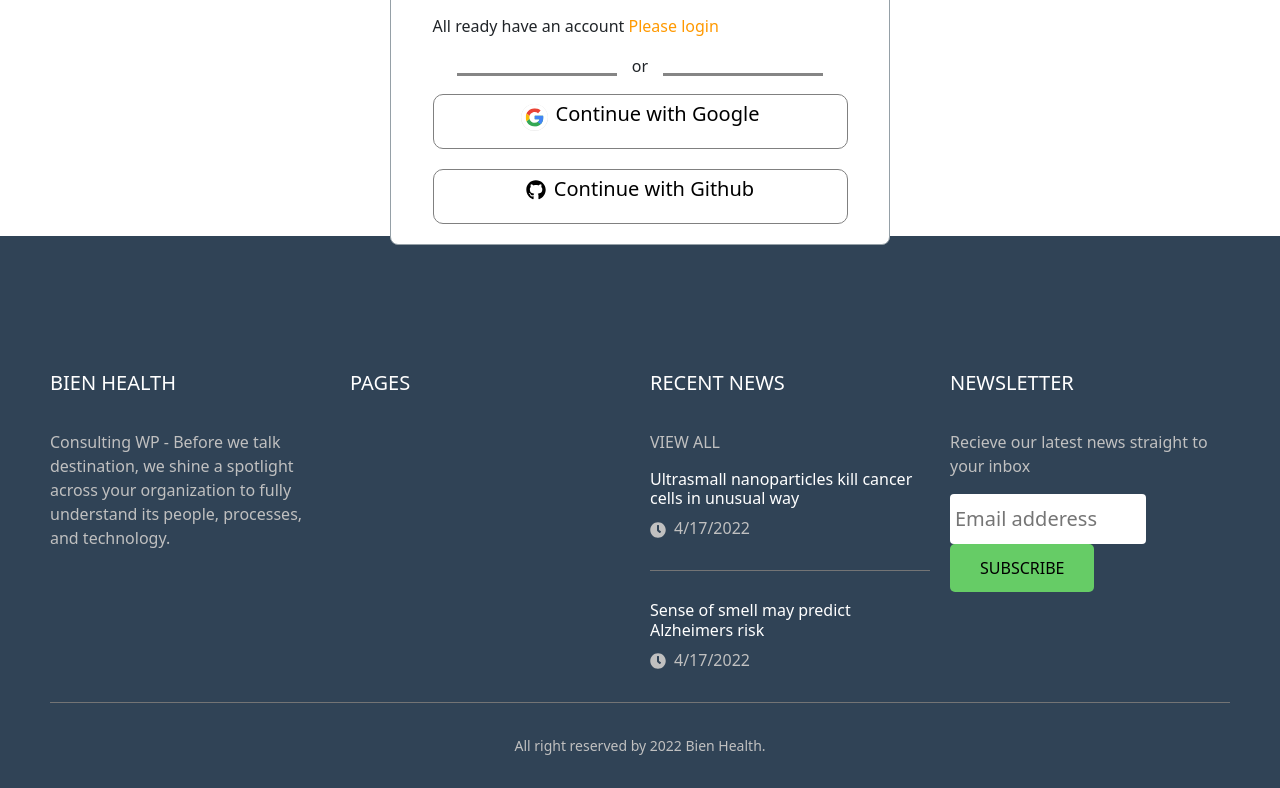
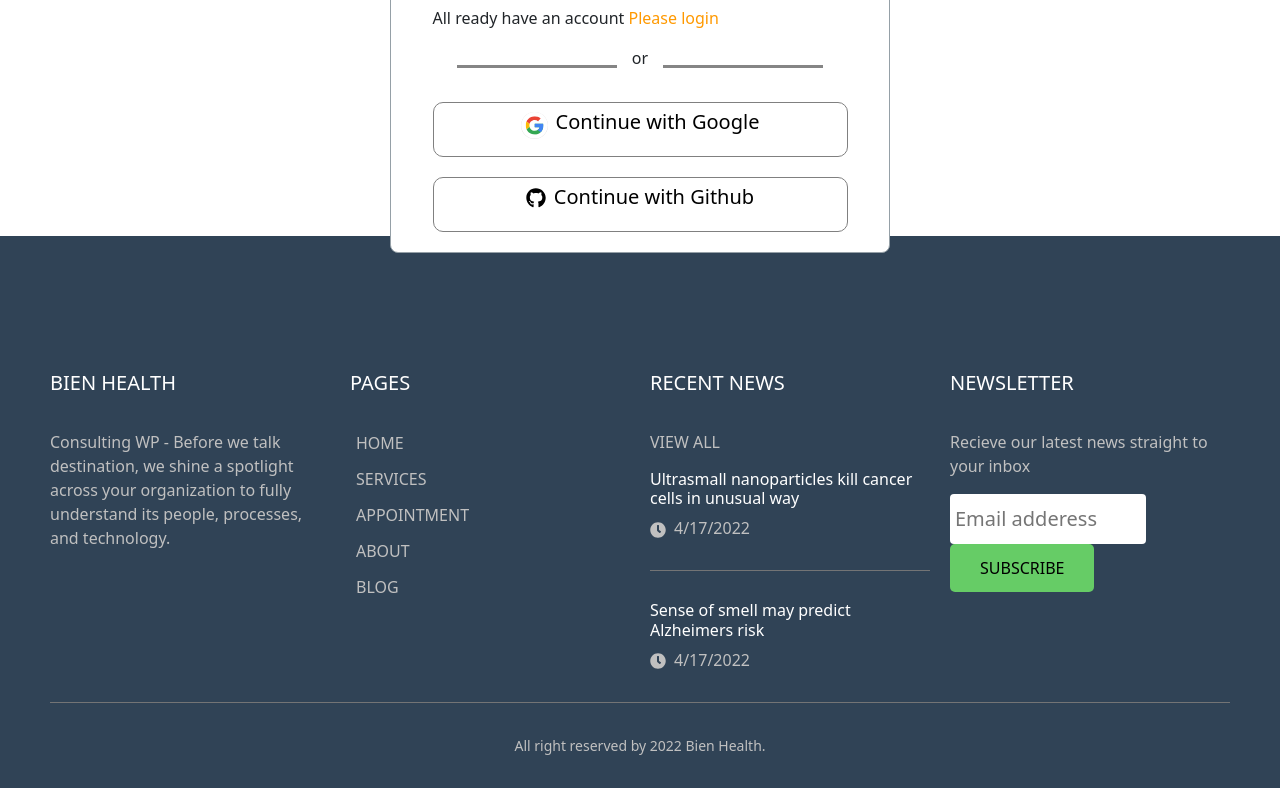
Before and after one commit to sheikhhasan124/bien-health, a React (Create React App) app: page /registration in a window 1280 px wide. Shown: the part 420-1208 px from the top of the page. Built offline with nearby package versions, Linux system fonts and the light colour scheme; no server answers.

Commit message:
project revise done

```diff
--- a/src/pages/Shared/Footer/Footer.js
+++ b/src/pages/Shared/Footer/Footer.js
@@ -17,11 +17,11 @@ const Footer = () => {
             </div>
             <div className="pages">
                 <h3 className='title  colore-white'>PAGES</h3>
-                {/* <button>HOME</button>
+                <button>HOME</button>
                 <button>SERVICES</button>
                 <button>APPOINTMENT</button>
                 <button>ABOUT</button>
-                <button>BLOG</button>  */}
+                <button>BLOG</button>
             </div>
             <div className="recent-news">
                 <div>
--- a/src/pages/SocialAuth/SocialAuth.js
+++ b/src/pages/SocialAuth/SocialAuth.js
@@ -6,8 +6,13 @@ import { useSignInWithGoogle } from 'react-firebase-hooks/auth';
 
 const SocialAuth = () => {
     const [signInWithGoogle, user, loading, error] = useSignInWithGoogle(auth);
+    let errorElement;
+       if(error){
+            errorElement = <p className="text-danger">Error:{error?.message}</p>
+          }
     return (
         <div>
+            <p>{errorElement}</p>
              <div>
                     <button onClick={()=>{signInWithGoogle()}} className="google-btn">
                       <img className='mb-2 pe-2' src={Logo} alt="" />
```
Also changed, not shown: firebase.json (added), 1 other file (tests, documents, lock files or other folders).
